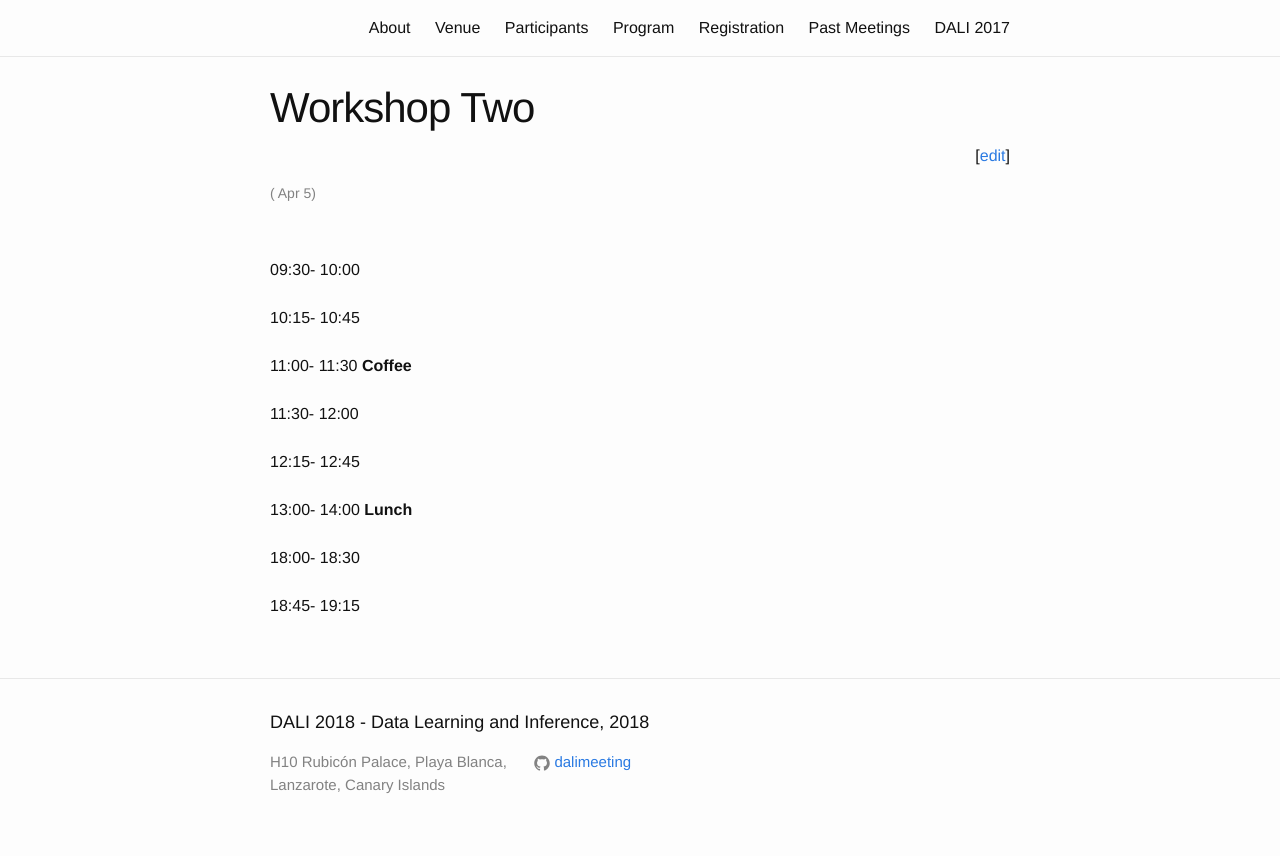
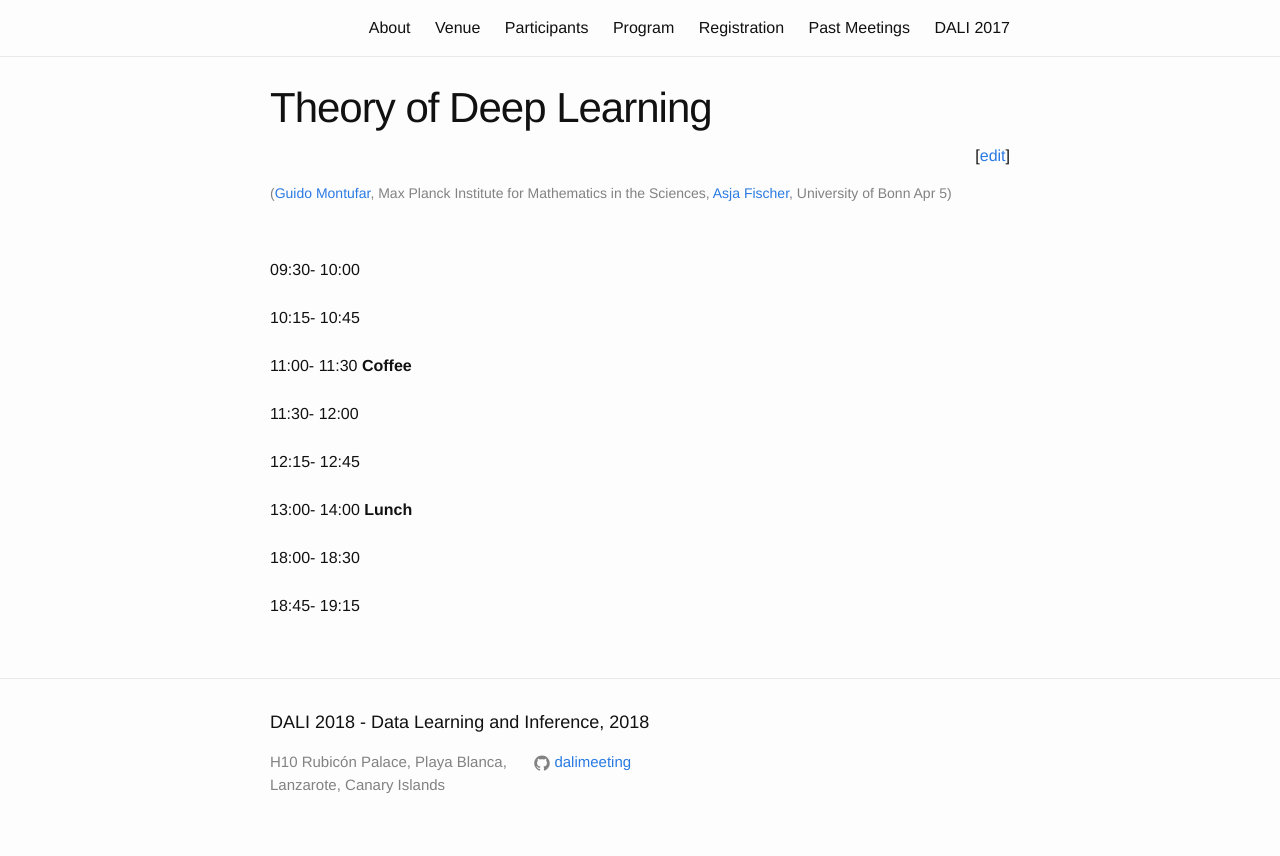
Before and after one commit to dalimeeting/dalimeeting.github.io, a Jekyll site: the page built from _posts/2018-04-05-workshop-title-two.md, in a window 1280 px wide. Shown: the part 351-1207 px from the top of the page. Built offline with Jekyll 4.4.1, drawn with Linux system fonts in a browser that asks for light colours.

Commit message:
Update 2018-04-05-workshop-title-two.md
Adding workshop on Theory of DL

```diff
--- a/_posts/2018-04-05-workshop-title-two.md
+++ b/_posts/2018-04-05-workshop-title-two.md
@@ -1,19 +1,19 @@
 ---
-title:  "Workshop Two"
+title:  "Theory of Deep Learning"
 layout: multitrack
 abstract:
 organizer_url:
 categories:
 - dali2018
 organizers:
-- given:
-  family:
-  url:
-  institute:
-- given:
-  family:
-  url:
-  institute:
+- given: Guido
+  family:  Montufar
+  url: http://personal-homepages.mis.mpg.de/montufar/
+  institute: Max Planck Institute for Mathematics in the Sciences
+- given: Asja
+  family:  Fischer
+  url: http://sda.cs.uni-bonn.de/people/dr-asja-fischer/
+  institute: University of Bonn
 room:
 show_abstracts: false
 talks:
```
